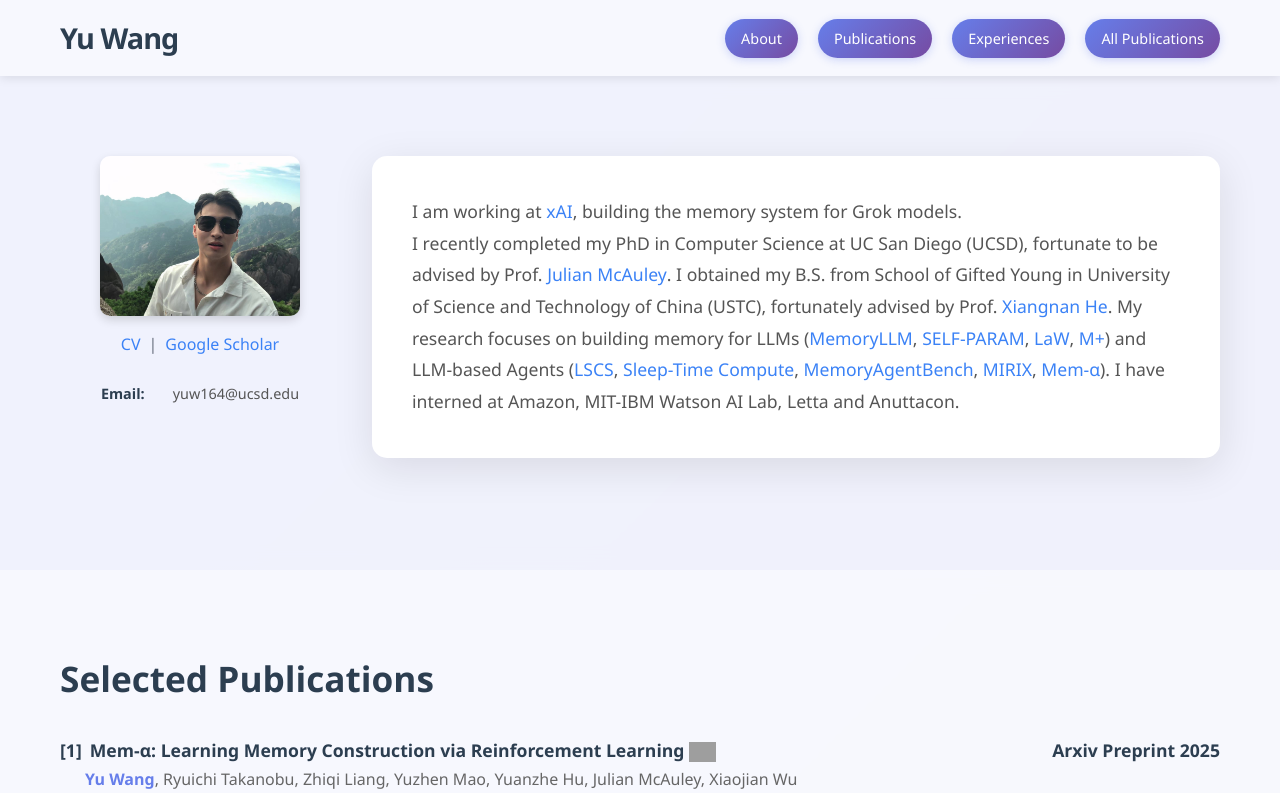
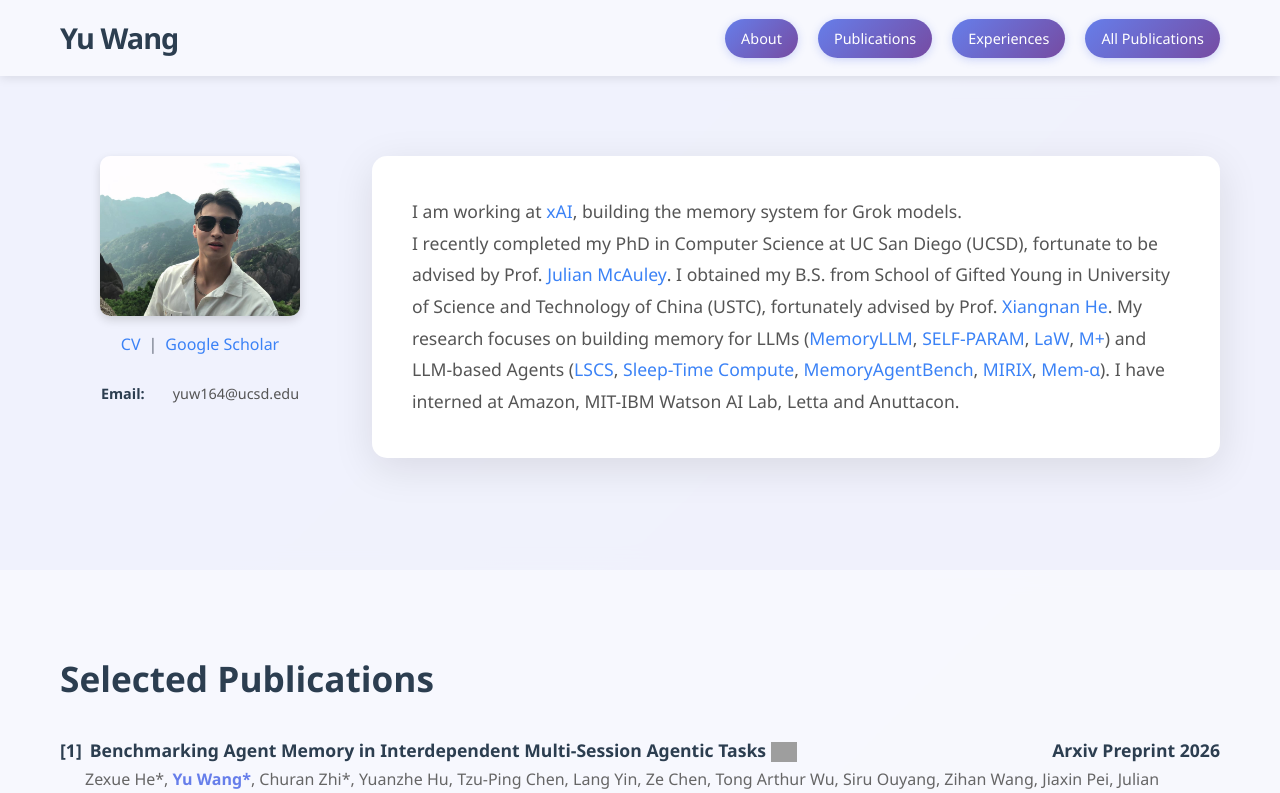
Before and after one commit to wangyu-ustc/wangyu-ustc.github.io, a React (Create React App) app: page / in a window 1280 px wide. Shown: the top 793 px of the page. Built offline with nearby package versions, Linux system fonts and the light colour scheme; grey boxes are pictures that could not be loaded.

Commit message:
add paper memoryarena

```diff
--- a/src/PersonalWebsite.tsx
+++ b/src/PersonalWebsite.tsx
@@ -175,6 +175,15 @@ const PersonalWebsite: React.FC = () => {
 
   const publications: Publication[] = [
     {
+      title: "Benchmarking Agent Memory in Interdependent Multi-Session Agentic Tasks",
+      authors: "Zexue He*, Yu Wang*, Churan Zhi*, Yuanzhe Hu, Tzu-Ping Chen, Lang Yin, Ze Chen, Tong Arthur Wu, Siru Ouyang, Zihan Wang, Jiaxin Pei, Julian McAuley, Yejin Choi, Alex Pentland",
+      venue: "Arxiv Preprint",
+      year: 2026,
+      link: "https://arxiv.org/pdf/2602.16313",
+      github: "https://memoryarena.github.io/",
+      stars: "https://img.shields.io/badge/Project-Homepage-blue"
+    },
+    {
       title: "Mem-α: Learning Memory Construction via Reinforcement Learning",
       authors: "Yu Wang, Ryuichi Takanobu, Zhiqi Liang, Yuzhen Mao, Yuanzhe Hu, Julian McAuley, Xiaojian Wu",
       venue: "Arxiv Preprint",
@@ -248,6 +257,15 @@ const PersonalWebsite: React.FC = () => {
   ];
 
   const allPublications: Publication[] = [
+    {
+      title: "Benchmarking Agent Memory in Interdependent Multi-Session Agentic Tasks",
+      authors: "Zexue He*, Yu Wang*, Churan Zhi*, Yuanzhe Hu, Tzu-Ping Chen, Lang Yin, Ze Chen, Tong Arthur Wu, Siru Ouyang, Zihan Wang, Jiaxin Pei, Julian McAuley, Yejin Choi, Alex Pentland",
+      venue: "Arxiv Preprint",
+      year: 2026,
+      link: "https://arxiv.org/pdf/2602.16313",
+      github: "https://memoryarena.github.io/",
+      stars: "https://img.shields.io/badge/Project-Homepage-blue"
+    },
     {
       title: "SkillRL: Evolving Agents via Recursive Skill-Augmented Reinforcement Learning",
       authors: "Peng Xia, Jianwen Chen, Hanyang Wang, Jiaqi Liu, Kaide Zeng, Yu Wang, Siwei Han, Yiyang Zhou, Xujiang Zhao, Haifeng Chen, Zeyu Zheng, Cihang Xie, Huaxiu Yao",
```
